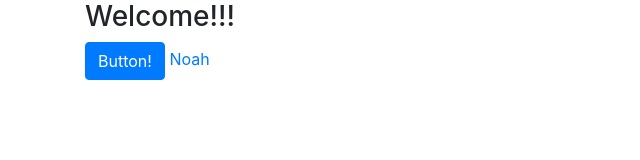
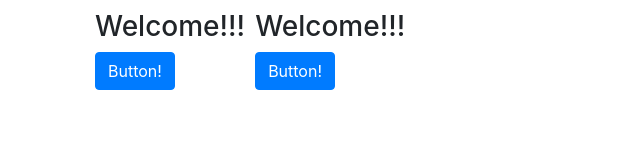
Before and after one commit to nmerenbloom/hello-world, a website: page index.html in a window 1280 px wide. Shown: the whole page, without its empty margins (0-640 px from the left). Drawn offline with nearby package versions, Linux system fonts and the light colour scheme.

Commit message:
adds flex and container styling

```diff
--- a/index.html
+++ b/index.html
@@ -4,20 +4,26 @@
     <meta charset="utf-8">
     <title>Hello, World</title>
     <link rel="stylesheet" href="node_modules\bootstrap\dist\css\bootstrap.min.css">
+    <link rel="stylesheet" href="myStyle.css">
 </head>
 
 <body>
     <!-- <script src="js/scripts.js"></script> -->
     <div class="container">
-        <div class="row">
-            <div class="col-md-7">
+        <div class="flex-container">
+            <div class="flex-item">
                 <h3>Welcome!!!</h3>
                 <button class="btn btn-primary">Button!</button>
-                <a href="noah.html">Noah</a>
+            </div>
+
+            <div class="flex-item">
+                <h3>Welcome!!!</h3>
+                <button class="btn btn-primary">Button!</button>
             </div>
         </div>
     </div>
 
+
 </body>
 
 </html>
--- /dev/null
+++ b/myStyle.css
@@ -0,0 +1,13 @@
+
+.flex-container {
+    display: flex;
+    flex-direction: row;
+    flex-wrap: wrap;
+    justify-content: start;
+    align-items: stretch;
+    padding: 5px;
+}
+
+.flex-item {
+    margin: 5px;
+}
```
